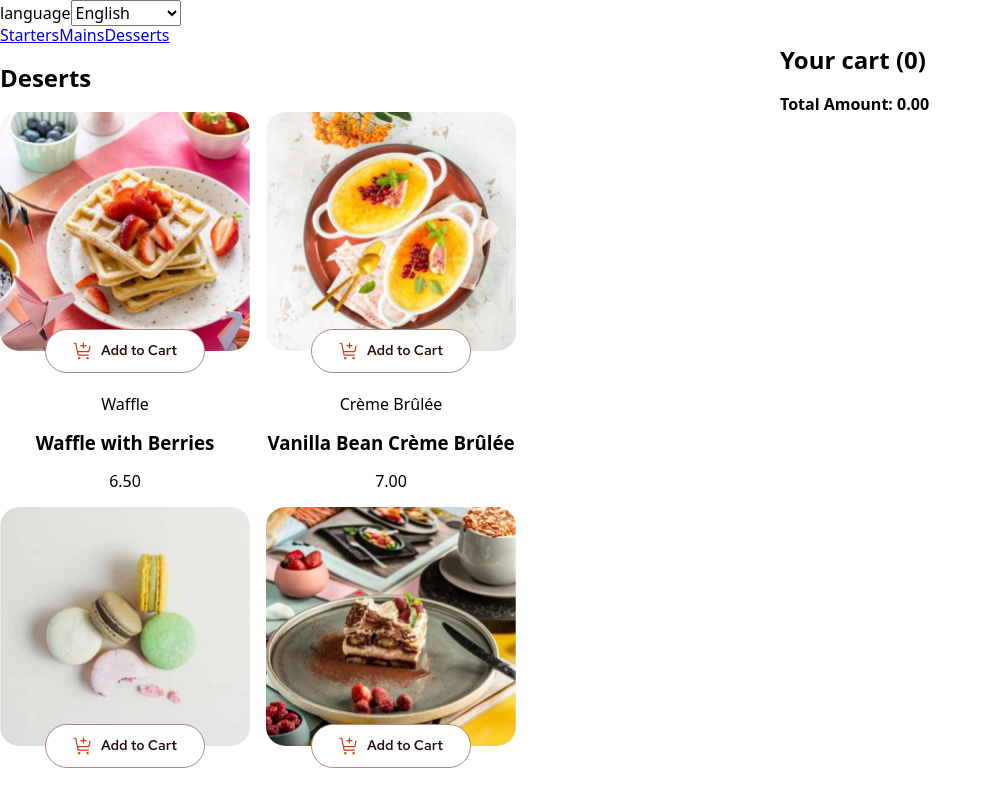
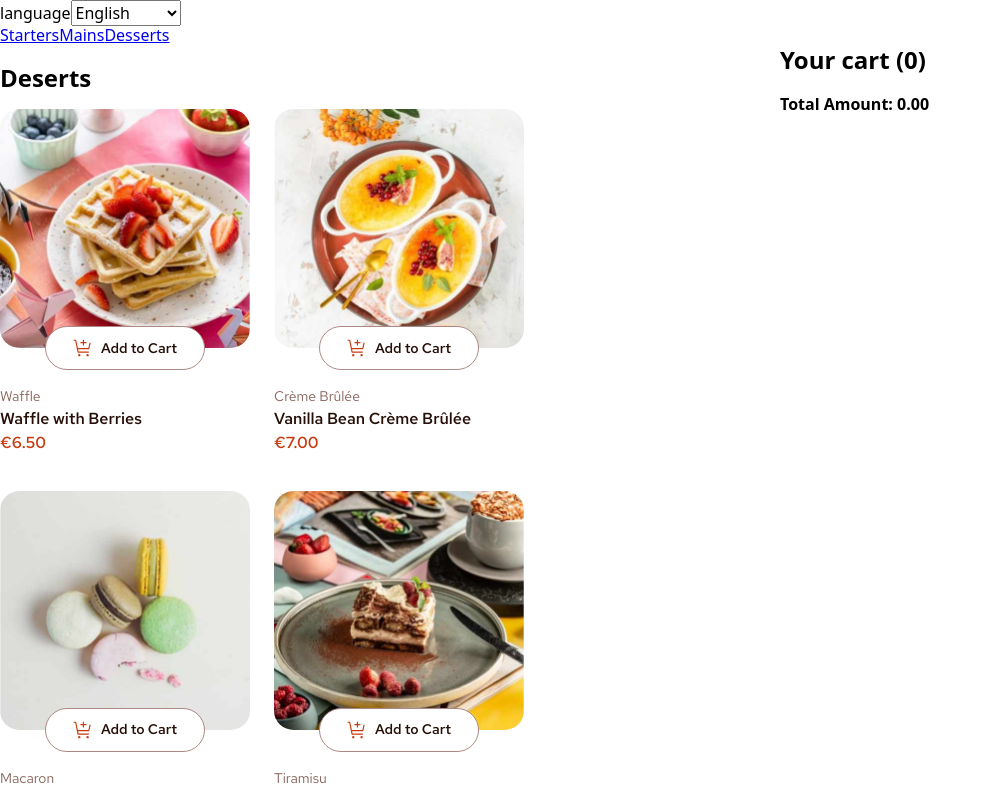
Before and after one commit to Anubliss-0/product-list-with-cart, a React (Vite) app: page /deserts in a window 1280 px wide. Shown: the top 791 px of the page, without its empty margins (0-992 px from the left). Built offline with nearby package versions, Linux system fonts and the light colour scheme.

Commit message:
Card Styles completed

```diff
--- a/src/components/ProductCard/ProductCard.module.scss
+++ b/src/components/ProductCard/ProductCard.module.scss
@@ -73,3 +73,25 @@
         }
     }
 }
+
+.cardText {
+    width: 100%;
+    position: relative;
+    top: -0.375rem;
+
+    span:nth-of-type(1) {
+        @include text-preset-4;
+        color: $rose-500;
+    }
+
+    span:nth-of-type(2) {
+        @include text-preset-3;
+        color: $red;
+    }
+
+     h3 {
+        @include text-preset-3;
+        margin: 0rem;
+        color: $rose-900;
+     }
+}
--- a/src/components/ProductCard/ProductCard.tsx
+++ b/src/components/ProductCard/ProductCard.tsx
@@ -104,9 +104,11 @@ function ProductCard({ foodItem, section }: ProductCardProps) {
                     </>)
                 }
             </div>
-            <span>{t(`${section}.category.${foodItem.category}`)}</span>
-            <h3>{t(`${section}.items.${foodItem.name}`)}</h3>
-            <span>{foodItem.price.toFixed(2)}</span>
+            <div className={styles.cardText}>
+                <span>{t(`${section}.category.${foodItem.category}`)}</span>
+                <h3>{t(`${section}.items.${foodItem.name}`)}</h3>
+                <span>€{foodItem.price.toFixed(2)}</span>
+            </div>
         </article>
     );
 }
--- a/src/routes/ProductList.module.scss
+++ b/src/routes/ProductList.module.scss
@@ -1,4 +1,9 @@
+@import "../styles/variables.scss";
+
 .itemList {
     display: grid;
-    gap: 16px;
-    grid-template-columns: repeat(auto-fill, 250px);}
+    grid-template-columns: repeat(auto-fill, 250px);
+    grid-template-rows: 21.6875rem;
+    grid-column-gap: $spacing-300;
+    grid-row-gap: $spacing-400;
+}
```
